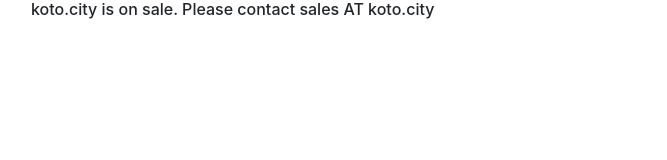
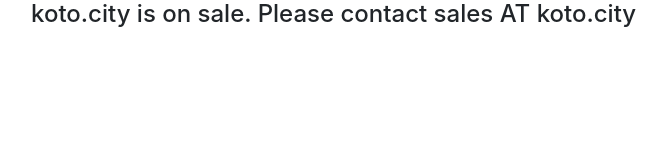
Before and after one commit to kotocity/kotocity.github.io, a plain HTML site: page index.html in a window 1280 px wide. Shown: the whole page, without its empty margins (54-721 px from the left). Drawn offline with nearby package versions, Linux system fonts and the light colour scheme.

Commit message:
Update index.html

```diff
--- a/index.html
+++ b/index.html
@@ -14,7 +14,7 @@
     <div class="container">
       <div class="row">
         <div class="col align-self-center">
-          <h6>koto.city is on sale. Please contact sales AT koto.city<h6>
+          <h4>koto.city is on sale. Please contact sales AT koto.city<h4>
         </div>
       </div>
     </div>
```
